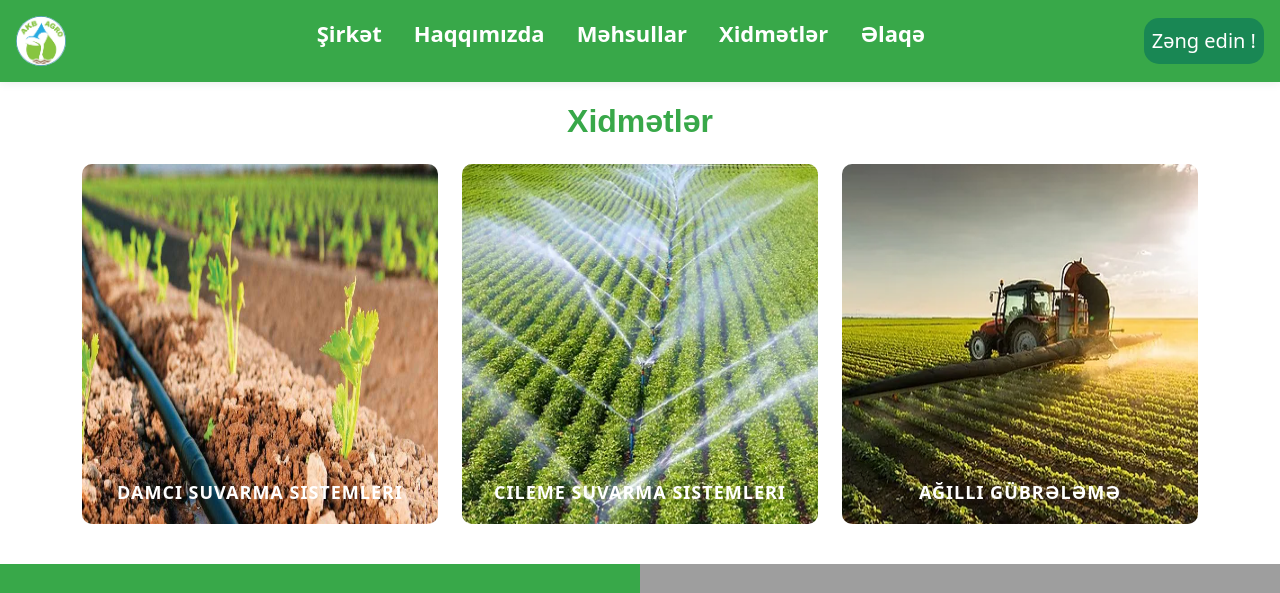
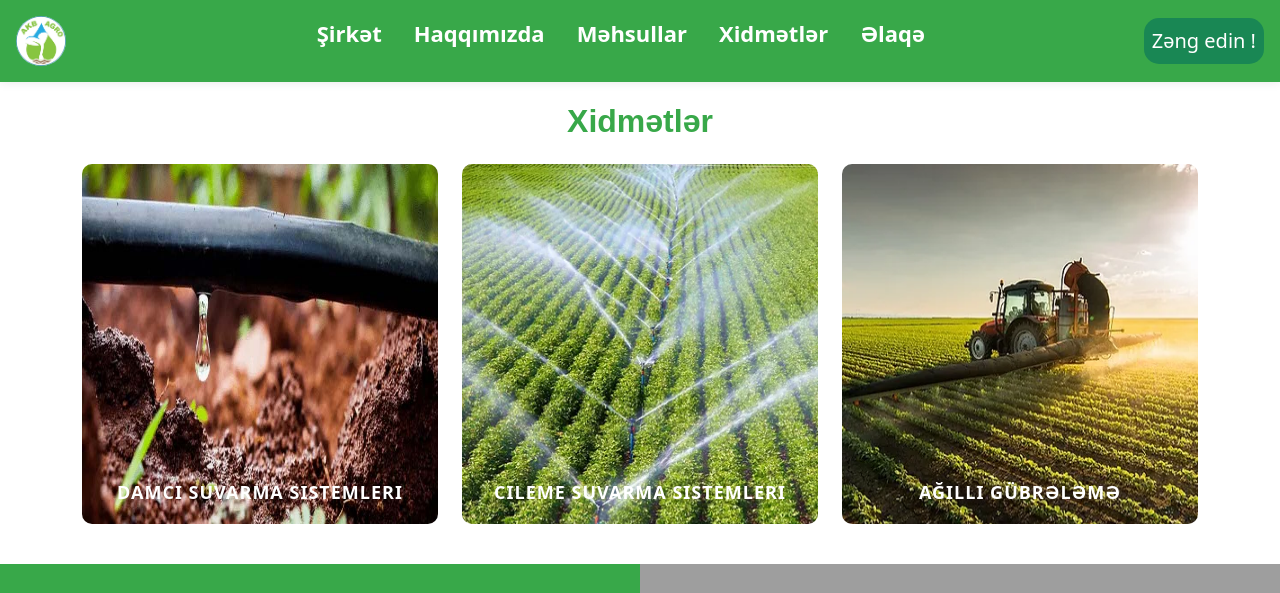
Before and after one commit to Farid0558475484/Akbagro.az, a React (Create React App) app: page /services in a window 1280 px wide. Shown: the top 593 px of the page. Built offline with nearby package versions, Linux system fonts and the light colour scheme; grey boxes are pictures that could not be loaded.

Commit message:
feat:sevis img update

```diff
--- a/src/components/Servis/Servis.jsx
+++ b/src/components/Servis/Servis.jsx
@@ -13,7 +13,7 @@ function Servis() {
           <Col md="4">
             <div className={s.cardBody}>
               <div className={s.cardImg}>
-                <img src="/1ff.jpg" alt="Logo" className={s.img} />
+                <img src="/b1.jpg" alt="Logo" className={s.img} />
               </div>
 
               <div className={s.cardfoot}>
```
Also changed, not shown: public/a1.jpg (added), public/b1.jpg (added).
